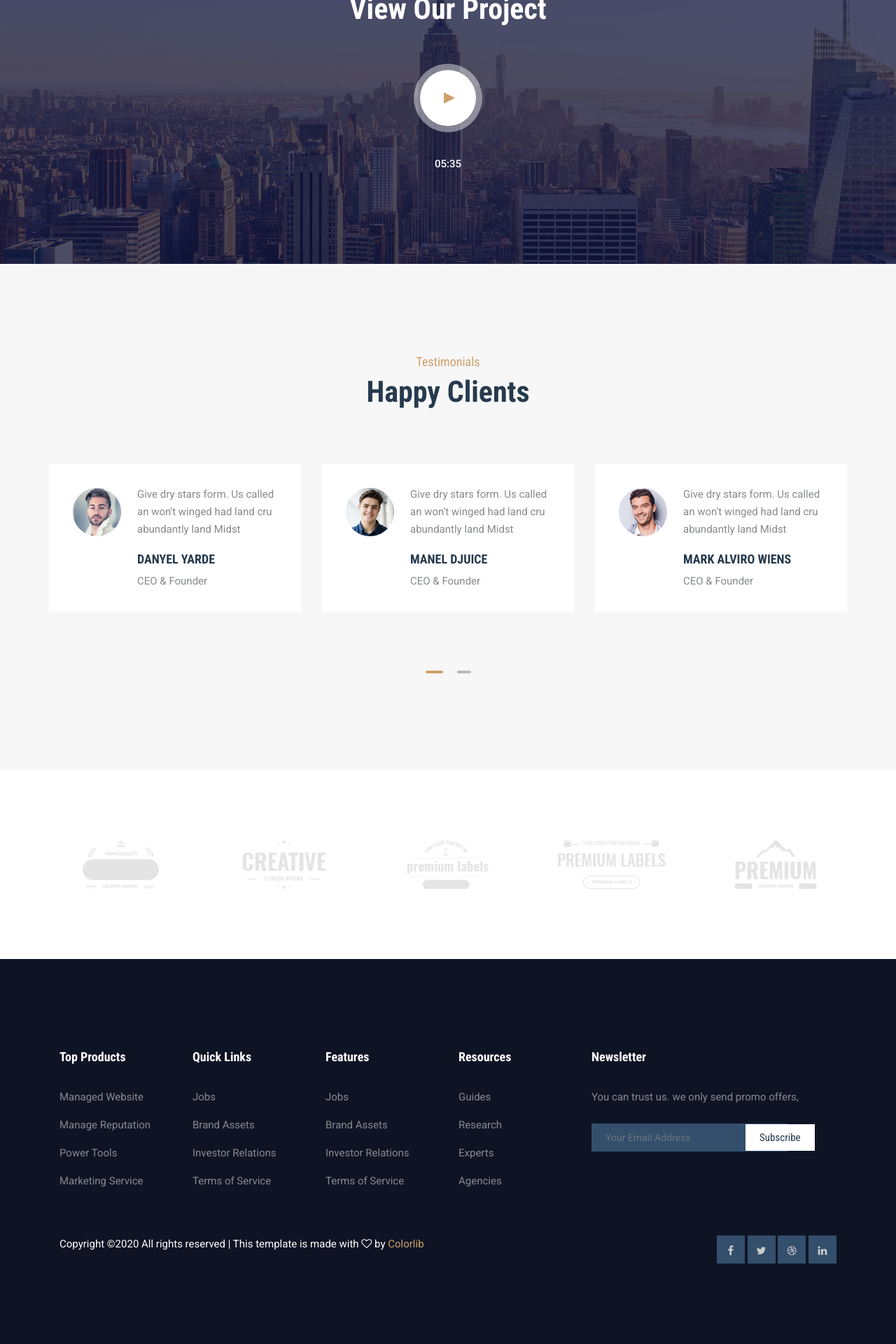
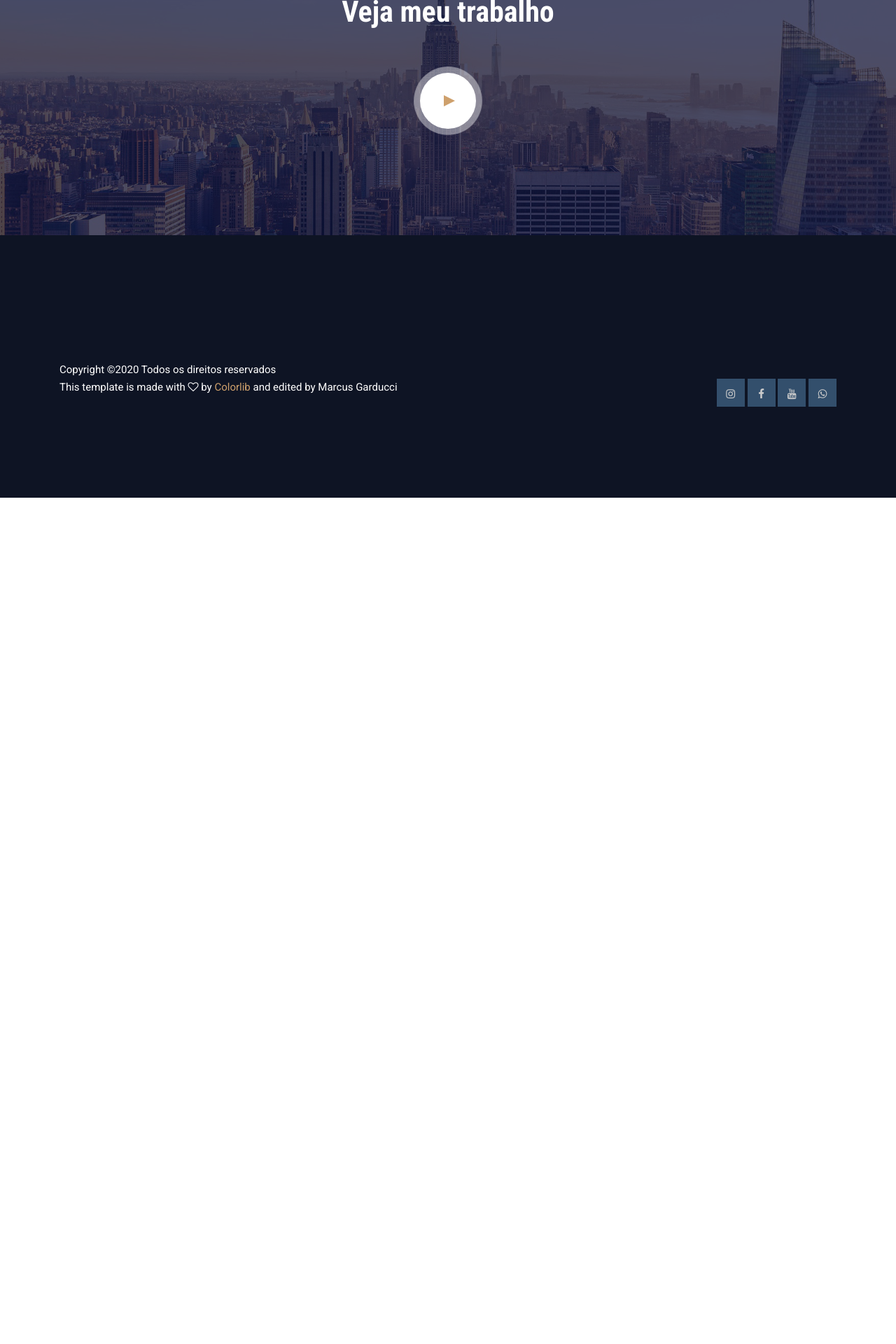
Before and after one commit to mahgarducci/topservices, a PHP site: page / in a window 1280 px wide. Shown: the part 3880-5800 px from the top of the page at 70% size. After the commit the page ends 4591 px from the top, so only its background shows below. Run offline with PHP 8.4, Linux system fonts and the light colour scheme; some libraries are stand-ins or nearby versions.

Commit message:
Traduções, adicionado icons e algumas alterações

```diff
--- a/css/theme/pages.css
+++ b/css/theme/pages.css
@@ -21,3 +21,7 @@
 .fa-youtube:hover {
     color: #c4302b;
 }
+
+.fa-whatsapp:hover {
+    color: #25D366
+}
--- /dev/null
+++ b/features-area.php
@@ -0,0 +1,38 @@
+<section class="features-area section-gap-top" id="news">
+	<div class="container">
+		<div class="row feature_inner">
+			<div class="col-lg-3 col-md-6">
+				<div class="feature-item">
+					<i class="fa"><img src="img/icons/plastering.png" alt="plastening_wall"></i>
+					<h4>Gesso</h4>
+					<p>Hac facilisi ac vitae consec tetu commodo vel magna suspendisse on senectus pharetra magnfauc
+					</p>
+				</div>
+			</div>
+			<div class="col-lg-3 col-md-6">
+				<div class="feature-item">
+				<i class="fa"><img src="img/icons/paint-roller-brush-inside-a-home.png" alt="paint_roler_house"></i>
+					<h4>Pintura</h4>
+					<p>Hac facilisi ac vitae consec tetu commodo vel magna suspendisse on senectus pharetra magnfauc
+					</p>
+				</div>
+			</div>
+			<div class="col-lg-3 col-md-6">
+				<div class="feature-item">
+					<i class="fa"><img src="img/icons/construction.png" alt="construction_house"></i>
+					<h4>Construção</h4>
+					<p>Hac facilisi ac vitae consec tetu commodo vel magna suspendisse on senectus pharetra magnfauc
+					</p>
+				</div>
+			</div>
+			<div class="col-lg-3 col-md-6">
+				<div class="feature-item">
+					<i class="fa"><img src="img/icons/electrician.png" alt="electrician"></i>
+					<h4>Elétrica</h4>
+					<p>Hac facilisi ac vitae consec tetu commodo vel magna suspendisse on senectus pharetra magnfauc
+					</p>
+				</div>
+			</div>
+		</div>
+	</div>
+</section>
--- a/footer.php
+++ b/footer.php
@@ -1,74 +1,23 @@
 <!-- start footer Area -->
 <footer class="footer-area section-gap">
 	<div class="container">
-			<div class="row">
-				<div class="col-lg-2 col-md-6 single-footer-widget">
-					<h4>Top Products</h4>
-					<ul>
-						<li><a href="#">Managed Website</a></li>
-						<li><a href="#">Manage Reputation</a></li>
-						<li><a href="#">Power Tools</a></li>
-						<li><a href="#">Marketing Service</a></li>
-					</ul>
-				</div>
-				<div class="col-lg-2 col-md-6 single-footer-widget">
-					<h4>Quick Links</h4>
-					<ul>
-						<li><a href="#">Jobs</a></li>
-						<li><a href="#">Brand Assets</a></li>
-						<li><a href="#">Investor Relations</a></li>
-						<li><a href="#">Terms of Service</a></li>
-					</ul>
-				</div>
-				<div class="col-lg-2 col-md-6 single-footer-widget">
-					<h4>Features</h4>
-					<ul>
-						<li><a href="#">Jobs</a></li>
-						<li><a href="#">Brand Assets</a></li>
-						<li><a href="#">Investor Relations</a></li>
-						<li><a href="#">Terms of Service</a></li>
-					</ul>
-				</div>
-				<div class="col-lg-2 col-md-6 single-footer-widget">
-					<h4>Resources</h4>
-					<ul>
-						<li><a href="#">Guides</a></li>
-						<li><a href="#">Research</a></li>
-						<li><a href="#">Experts</a></li>
-						<li><a href="#">Agencies</a></li>
-					</ul>
-				</div>
-				<div class="col-lg-4 col-md-6 single-footer-widget">
-					<h4>Newsletter</h4>
-					<p>You can trust us. we only send promo offers,</p>
-					<div class="form-wrap" id="mc_embed_signup">
-						<form target="_blank" action="https://spondonit.us12.list-manage.com/subscribe/post?u=1462626880ade1ac87bd9c93a&amp;id=92a4423d01"
-						 method="get" class="form-inline">
-							<input class="form-control" name="EMAIL" placeholder="Your Email Address" onfocus="this.placeholder = ''" onblur="this.placeholder = 'Your Email Address'"
-							 required="" type="email" />
-							<button class="click-btn btn btn-default">
-								<span>subscribe</span>
-							</button>
-							<div style="position: absolute; left: -5000px;">
-								<input name="b_36c4fd991d266f23781ded980_aefe40901a" tabindex="-1" value="" type="text" />
-							</div>
-
-							<div class="info"></div>
-						</form>
-					</div>
-				</div>
-			</div>
 		<div class="row footer-bottom d-flex justify-content-between">
 			<p class="col-lg-8 col-sm-12 footer-text m-0 text-white">
 				<!-- Link back to Colorlib can't be removed. Template is licensed under CC BY 3.0. -->
-Copyright &copy;<script>document.write(new Date().getFullYear());</script> All rights reserved | This template is made with <i class="fa fa-heart-o" aria-hidden="true"></i> by <a href="https://colorlib.com" target="_blank">Colorlib</a>
+				Copyright &copy;<script>
+					document.write(new Date().getFullYear());
+				</script> Todos os direitos reservados
+			</p>
+			<p class="col-lg-8 col-sm-12 footer-text m-0 text-white">
+				This template is made with <i class="fa fa-heart-o"
+					aria-hidden="true"></i> by <a href="https://colorlib.com" target="_blank">Colorlib</a> and edited by Marcus Garducci
 				<!-- Link back to Colorlib can't be removed. Template is licensed under CC BY 3.0. -->
 			</p>
 			<div class="col-lg-4 col-sm-12 footer-social">
+				<a href="https://www.instagram.com/aletrecista/?hl=pt-br"><i class="fa fa-instagram"></i></a>
 				<a href="#"><i class="fa fa-facebook-f"></i></a>
-					<a href="#"><i class="fa fa-twitter"></i></a>
-					<a href="#"><i class="fa fa-dribbble"></i></a>
-					<a href="#"><i class="fa fa-linkedin"></i></a>
+				<a href="#"><i class="fa fa-youtube"></i></a>
+				<a href="https://wa.me/5511985163502?text=Olá, vi seu trabalho pelo site e gostaria de fazer um orçamento." target="_blank"><i class="fa fa-whatsapp"></i></a>
 			</div>
 		</div>
 	</div>
@@ -76,8 +25,9 @@ Copyright &copy;<script>document.write(new Date().getFullYear());</script> All r
 <!-- End footer Area -->
 
 <script src="js/vendor/jquery-2.2.4.min.js"></script>
-	<script src="https://cdnjs.cloudflare.com/ajax/libs/popper.js/1.11.0/umd/popper.min.js" integrity="sha384-b/U6ypiBEHpOf/4+1nzFpr53nxSS+GLCkfwBdFNTxtclqqenISfwAzpKaMNFNmj4"
-	 crossorigin="anonymous"></script>
+<script src="https://cdnjs.cloudflare.com/ajax/libs/popper.js/1.11.0/umd/popper.min.js"
+	integrity="sha384-b/U6ypiBEHpOf/4+1nzFpr53nxSS+GLCkfwBdFNTxtclqqenISfwAzpKaMNFNmj4" crossorigin="anonymous">
+</script>
 <script src="js/vendor/bootstrap.min.js"></script>
 <script src="js/jquery.ajaxchimp.min.js"></script>
 <script src="js/parallax.min.js"></script>
--- a/header.php
+++ b/header.php
@@ -55,7 +55,7 @@
 					id="navbarSupportedContent">
 					<ul class="navbar-nav">
 						<li><a class="active" href="index.php">Home</a></li>
-						<li><a href="about.php">Sobre</a></li>
+						<li><a href="about.php">Sobre Nós</a></li>
 						<li><a href="services.php">Serviços</a></li>
 						<li class="dropdown">
 							<a class="dropdown-toggle" href="#" id="navbardrop" data-toggle="dropdown">
--- a/index.php
+++ b/index.php
@@ -22,52 +22,16 @@
 	<div class="head-bottom-meta">
 		<div class="d-flex meta-left no-padding">
 			<a href="https://www.instagram.com/aletrecista/?hl=pt-br" target="_blank"><span class="fa fa-instagram"></span></a>
-			<a href="#"><span class="fa fa-facebook-f" target="_blank"></span></a>
-			<a href="#"><span class="fa fa-youtube" target="_blank"></span></a>
+			<a href="#" target="_blank"><span class="fa fa-facebook-f"></span></a>
+			<a href="#" target="_blank"><span class="fa fa-youtube"></span></a>
+			<a href="https://wa.me/5511985163502?text=Olá, vi seu trabalho pelo site e gostaria de fazer um orçamento." target="_blank"><span class="fa fa-whatsapp"></span></a>
 		</div>
 	</div>
 </section>
 <!-- End banner Area -->
 
 <!-- Start features Area -->
-<section class="features-area section-gap-top" id="news">
-	<div class="container">
-		<div class="row feature_inner">
-			<div class="col-lg-3 col-md-6">
-				<div class="feature-item">
-					<i class="fi flaticon-compass"></i>
-					<h4>Gesso</h4>
-					<p>Hac facilisi ac vitae consec tetu commodo vel magna suspendisse on senectus pharetra magnfauc
-					</p>
-				</div>
-			</div>
-			<div class="col-lg-3 col-md-6">
-				<div class="feature-item">
-				<i class="fa fa-paint-brush"></i>
-					<h4>Pintura</h4>
-					<p>Hac facilisi ac vitae consec tetu commodo vel magna suspendisse on senectus pharetra magnfauc
-					</p>
-				</div>
-			</div>
-			<div class="col-lg-3 col-md-6">
-				<div class="feature-item">
-					<i class="fa flaticon-bathroom"></i>
-					<h4>Construção</h4>
-					<p>Hac facilisi ac vitae consec tetu commodo vel magna suspendisse on senectus pharetra magnfauc
-					</p>
-				</div>
-			</div>
-			<div class="col-lg-3 col-md-6">
-				<div class="feature-item">
-					<i class="fi flaticon-beach"></i>
-					<h4>Elétrica</h4>
-					<p>Hac facilisi ac vitae consec tetu commodo vel magna suspendisse on senectus pharetra magnfauc
-					</p>
-				</div>
-			</div>
-		</div>
-	</div>
-</section>
+<?php include 'features-area.php'; ?>
 <!-- End features Area -->
 
 <!-- Start About Area -->
@@ -79,8 +43,8 @@
 			</div>
 			<div class="col-lg-5 col-md-12 about-right">
 				<div class="section-title text-left">
-					<h4>About Us</h4>
-					<h2>We are world <br /> number one Company</h2>
+					<h4>Um breve resumo sobre nós</h4>
+					<h2>Empresa séria, <br /> moderna e profissional</h2>
 				</div>
 				<div>
 					<p>
@@ -89,7 +53,7 @@
 						from seas him open him From creepeth after, life is above image from replenish behold great
 					</p>
 				</div>
-				<a href="#" class="primary-btn">Read More</a>
+				<a href="about.php" class="primary-btn">Leia mais</a>
 			</div>
 		</div>
 	</div>
@@ -102,18 +66,18 @@
 		<div class="row d-flex justify-content-center">
 			<div class="col-lg-8">
 				<div class="section-title text-center">
-					<h4>Recent Work</h4>
-					<h2>View Our Project</h2>
+					<h4>Meus Trabalhos</h4>
+					<h2>Meus Projetos</h2>
 				</div>
 			</div>
 			<div class="col-lg-12">
 				<div class="filters mb-5">
 					<ul>
-						<li class="active" data-filter=".all">All</li>
-						<li data-filter=".popular">Popular</li>
-						<li data-filter=".latest">Latest</li>
-						<li data-filter=".following">Following</li>
-						<li data-filter=".upcoming">Upcoming</li>
+						<li class="active" data-filter=".all">Todos</li>
+						<li data-filter=".popular">Gesso</li>
+						<li data-filter=".latest">Pintura</li>
+						<li data-filter=".following">Obras</li>
+						<li data-filter=".upcoming">Elétrica</li>
 					</ul>
 				</div>
 			</div>
@@ -194,11 +158,10 @@
 	<div class="container">
 		<div class="row">
 			<div class="call-wrap mx-auto">
-				<h1>View Our Project </h1>
+				<h1>Veja meu trabalho</h1>
 				<a id="play-home-video" class="video-play-button" href="https://www.youtube.com/watch?v=_C5vCGB8Xx0">
 					<span></span>
 				</a>
-				<p>05:35</p>
 			</div>
 		</div>
 	</div>
@@ -206,7 +169,7 @@
 <!-- End callto Area -->
 
 <!-- Start testimonial Area -->
-<section class="testimonial-area relative section-gap" id="testimonial">
+<!-- <section class="testimonial-area relative section-gap" id="testimonial">
 	<div class="container">
 		<div class="row d-flex justify-content-center">
 			<div class="col-lg-12">
@@ -291,11 +254,11 @@
 			</div>
 		</div>
 	</div>
-</section>
+</section> -->
 <!-- End testimonial Area -->
 
 <!-- Start brands Area -->
-<section class="brands-area">
+<!-- <section class="brands-area">
 	<div class="container no-padding">
 		<div class="brand-wrap section-gap">
 			<div class="row align-items-center active-brand-carusel justify-content-start no-gutters">
@@ -317,7 +280,7 @@
 			</div>
 		</div>
 	</div>
-</section>
+</section> -->
 <!-- End brands Area -->
 
 <?php include 'footer.php'; ?>
```
Also changed, not shown: about.php (+13 -42 lines), contact.php (+19 -64 lines), services.php (+3 -41 lines), img/icons/construction.png (added), img/icons/electrician.png (added), img/icons/paint-roller-brush-inside-a-home.png (added), img/icons/plastering.png (added). Lines whose indentation alone changed are shown as unchanged.
